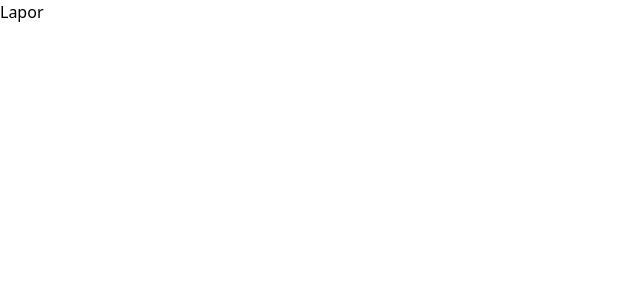
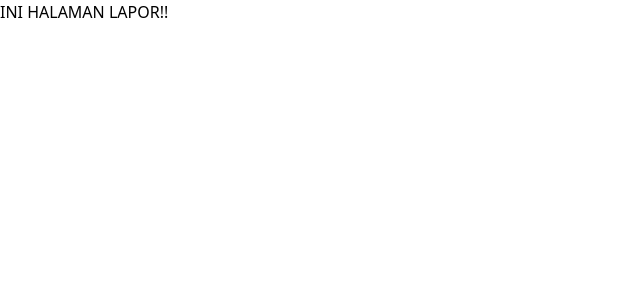
Before and after one commit to DrRhea/KamiBantu, a React (Vite) app in the folder client/: page /lapor in a window 1280 px wide. Shown: the top 300 px of the page, without its empty margins (0-640 px from the left). Built offline with nearby package versions, Linux system fonts and the light colour scheme.

Commit message:
first commit

```diff
--- a/client/src/pages/Lapor.jsx
+++ b/client/src/pages/Lapor.jsx
@@ -2,7 +2,9 @@ import React from 'react'
 
 const Lapor = () => {
   return (
-    <div>Lapor</div>
+    <div>
+      INI HALAMAN LAPOR!!
+    </div>
   )
 }
 
```
